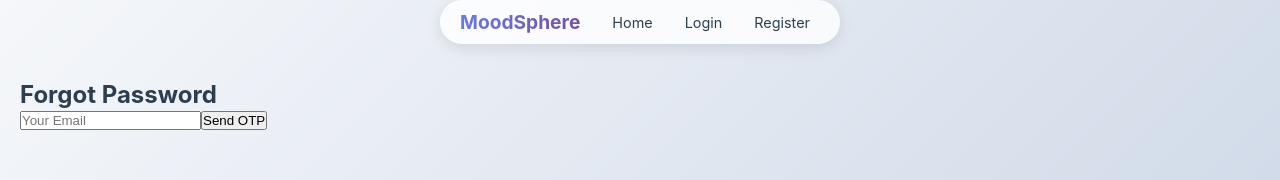
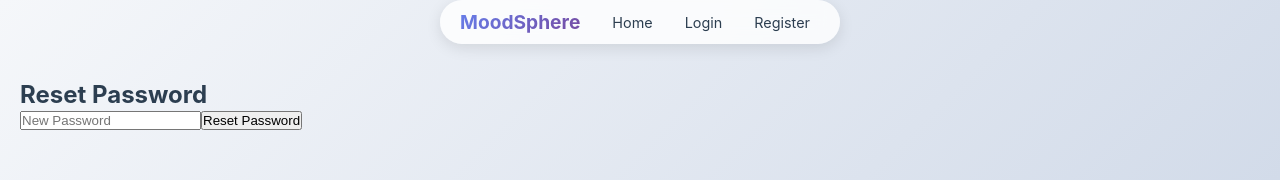
Before and after one commit to SivaDurshika-G/MoodSphere-, a React (Create React App) app in the folder frontend/: page /reset-password in a window 1280 px wide. Before the commit this address led to /forgot-password. Shown: the top 180 px of the page. Built offline with nearby package versions, Linux system fonts and the light colour scheme; no server answers.

Commit message:
Logout enabled after password reset

```diff
--- a/frontend/src/pages/ResetPassword.js
+++ b/frontend/src/pages/ResetPassword.js
@@ -1,4 +1,4 @@
-import React, { useState, useEffect } from 'react';
+import React, { useState } from 'react';
 import { API } from '../services/api';
 import { useNavigate } from 'react-router-dom';
 
@@ -6,20 +6,17 @@ export default function ResetPassword() {
   const [password, setPassword] = useState('');
   const [message, setMessage] = useState('');
   const [loading, setLoading] = useState(false);
-  const navigate = useNavigate();
 
   const email = localStorage.getItem('resetEmail');
-  const step = localStorage.getItem('resetStep');
-
-  // 🚫 Redirect if reached without completing OTP verification
-  useEffect(() => {
-    if (!email || step !== 'otpVerified') {
-      navigate('/forgot-password');
-    }
-  }, []);
+  const navigate = useNavigate();
 
   const handleSubmit = async (e) => {
     e.preventDefault();
+
+    if (!email) {
+      setMessage('No email found. Please restart the reset process.');
+      return;
+    }
 
     setLoading(true);
     try {
@@ -28,9 +25,11 @@ export default function ResetPassword() {
         password,
       });
 
-      setMessage('✅ Password reset successful! Redirecting...');
+      setMessage('✅ Password reset successful! Logging out...');
+
+      // 🚨 Clear any existing login tokens/session
+      localStorage.removeItem('token');        // assuming your token is stored here
       localStorage.removeItem('resetEmail');
-      localStorage.removeItem('resetStep');
 
       setTimeout(() => navigate('/login'), 2000);
     } catch (err) {
```
